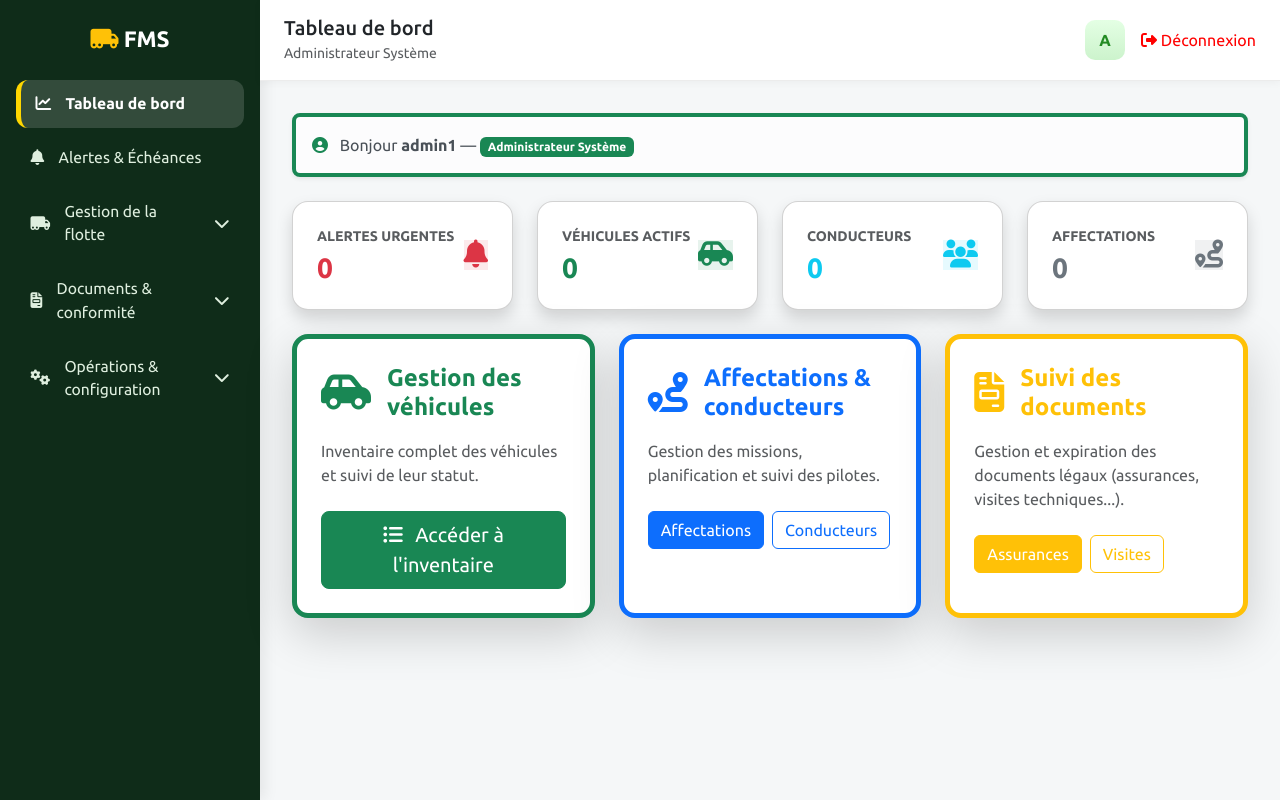
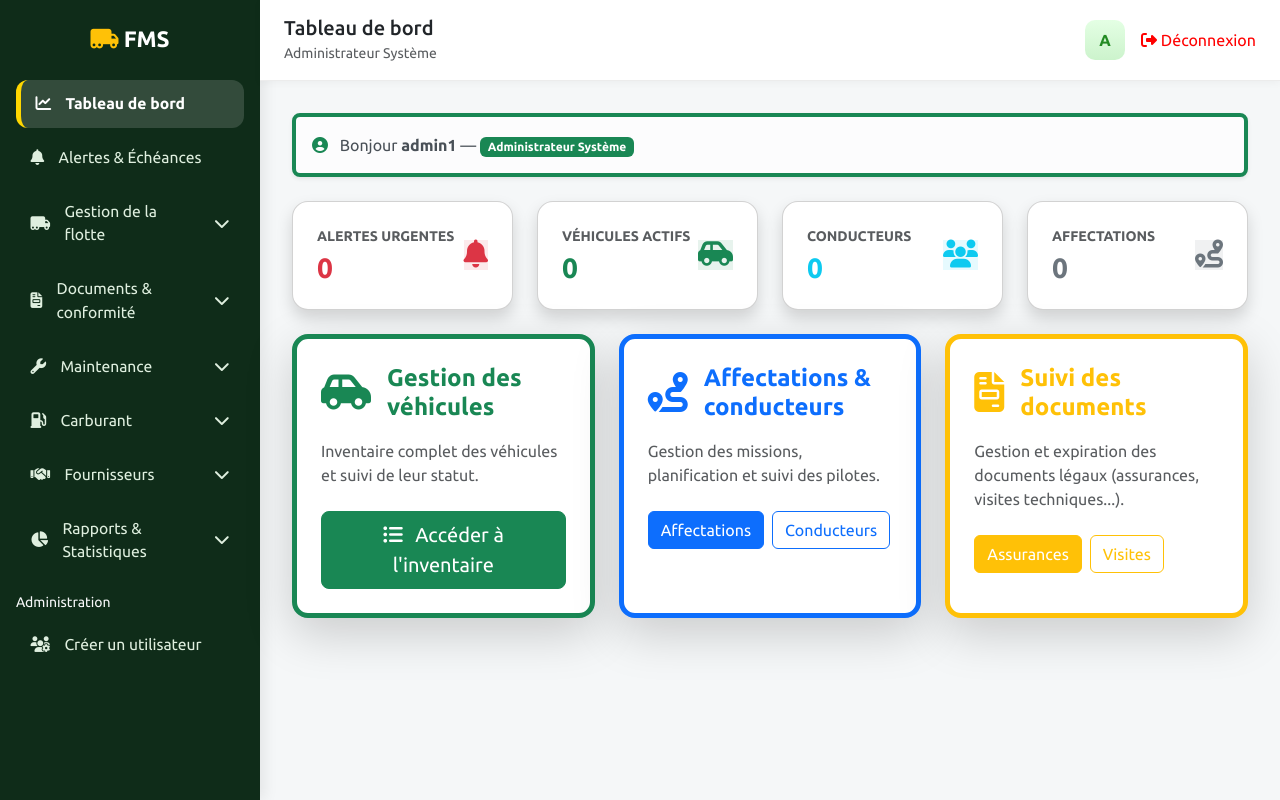
Before and after one commit to EmmanuelGaitann/FleetManagerSystem, a Django app: page /dashboard/ in a window 1280 px wide. Run offline with Django 5.2, Linux system fonts and the light colour scheme; a user stored in the database is signed in; data comes from the database, SQL or seed files in the repository.

Commit message:
mis à jour

```diff
--- a/templates/base.html
+++ b/templates/base.html
@@ -147,9 +147,10 @@
             <i class="fas fa-truck-moving text-warning"></i> FMS
         </div>
 
-        <!-- MENU -->
+        <!-- MENU PRINCIPAL -->
         <div>
 
+            <!-- Liens communs à tous les utilisateurs connectés -->
             <a href="{% url 'dashboard' %}"
                class="list-group-item-menu {% if request.resolver_match.url_name == 'dashboard' %}active{% endif %}">
                 <i class="fas fa-chart-line"></i> Tableau de bord
@@ -160,84 +161,157 @@
                 <i class="fas fa-bell"></i> Alertes & Échéances
             </a>
 
-            {% if user.role.nom == 'Gestionnaire Flotte' or user.is_superuser %}
+            {# ===================================================== #}
+            {#  ESPACE GESTIONNAIRE / ADMIN : modules métier        #}
+            {# ===================================================== #}
+            {% if user.is_superuser or user.role.nom == 'Gestionnaire Flotte' or user.role.nom == 'Administrateur Système' %}
 
-            <!-- FLOTTE -->
+            <!-- Gestion de la flotte -->
             <a class="list-group-item-menu {% if 'vehicule' in request.path or 'conducteur' in request.path or 'affectation' in request.path %}active{% endif %}"
-               href="#flotte" data-bs-toggle="collapse">
+               href="#flotteSubMenu" data-bs-toggle="collapse">
                 <i class="fas fa-truck-moving"></i> Gestion de la flotte
                 <i class="fas fa-chevron-down ms-auto"></i>
             </a>
 
-            <div id="flotte"
+            <div id="flotteSubMenu"
                  class="collapse collapse-sub-menu {% if 'vehicule' in request.path or 'conducteur' in request.path or 'affectation' in request.path %}show{% endif %}">
-
-                <a href="{% url 'vehicule_list' %}" class="{% if 'vehicule' in request.path %}active{% endif %}">
+                <a href="{% url 'vehicule_list' %}"
+                   class="{% if 'vehicule' in request.path %}active{% endif %}">
                     Véhicules
                 </a>
-
-                <a href="{% url 'conducteur_list' %}" class="{% if 'conducteur' in request.path %}active{% endif %}">
+                <a href="{% url 'conducteur_list' %}"
+                   class="{% if 'conducteur' in request.path %}active{% endif %}">
                     Conducteurs
                 </a>
-
-                <a href="{% url 'affectation_list' %}" class="{% if 'affectation' in request.path %}active{% endif %}">
+                <a href="{% url 'affectation_list' %}"
+                   class="{% if 'affectation' in request.path %}active{% endif %}">
                     Affectations
                 </a>
             </div>
 
-            <!-- DOCS -->
-            <a class="list-group-item-menu {% if 'assurance' in request.path or 'taxes' in request.path or 'visites' in request.path %}active{% endif %}"
-               href="#docs" data-bs-toggle="collapse">
+            <!-- Documents & conformité : Assurances / Taxes / Visites -->
+            <a class="list-group-item-menu {% if 'assurance' in request.path or 'taxe' in request.path or 'visite' in request.path %}active{% endif %}"
+               href="#docsSubMenu" data-bs-toggle="collapse">
                 <i class="fas fa-file-invoice"></i> Documents & conformité
                 <i class="fas fa-chevron-down ms-auto"></i>
             </a>
 
-            <div id="docs"
-                 class="collapse collapse-sub-menu {% if 'assurance' in request.path or 'taxes' in request.path or 'visites' in request.path %}show{% endif %}">
-
-                <a href="{% url 'assurance_list' %}" class="{% if 'assurance' in request.path %}active{% endif %}">
+            <div id="docsSubMenu"
+                 class="collapse collapse-sub-menu {% if 'assurance' in request.path or 'taxe' in request.path or 'visite' in request.path %}show{% endif %}">
+                <a href="{% url 'assurance_list' %}"
+                   class="{% if 'assurance' in request.path %}active{% endif %}">
                     Assurances
                 </a>
-
-                <a href="{% url 'taxe_list' %}" class="{% if 'taxes' in request.path %}active{% endif %}">
-                    Taxes circulation
+                <a href="{% url 'taxe_list' %}"
+                   class="{% if 'taxe' in request.path %}active{% endif %}">
+                    Taxes de circulation
                 </a>
-
-                <a href="{% url 'visite_list' %}" class="{% if 'visites' in request.path %}active{% endif %}">
+                <a href="{% url 'visite_list' %}"
+                   class="{% if 'visite' in request.path %}active{% endif %}">
                     Visites techniques
                 </a>
             </div>
 
-            <a class="list-group-item-menu {% if 'departement' in request.path or 'ravitaillement' in request.path %}active{% endif %}"
-               href="#config" data-bs-toggle="collapse">
-                <i class="fas fa-cogs"></i> Opérations & configuration
+            <!-- Maintenance : Entretiens + Anomalies -->
+            <a class="list-group-item-menu {% if 'entretien' in request.path or 'anomalie' in request.path %}active{% endif %}"
+               href="#maintenanceSubMenu" data-bs-toggle="collapse">
+                <i class="fas fa-wrench"></i> Maintenance
                 <i class="fas fa-chevron-down ms-auto"></i>
             </a>
 
-            <div id="config"
-                 class="collapse collapse-sub-menu {% if 'departement' in request.path or 'ravitaillement' in request.path %}show{% endif %}">
-
-                <a href="{% url 'ravitaillement_list' %}" class="{% if 'ravitaillement' in request.path %}active{% endif %}">
-                    Ravitaillements
+            <div id="maintenanceSubMenu"
+                 class="collapse collapse-sub-menu {% if 'entretien' in request.path or 'anomalie' in request.path %}show{% endif %}">
+                <a href="{% url 'entretien_list' %}"
+                   class="{% if 'entretien' in request.path %}active{% endif %}">
+                    Entretiens
                 </a>
-
-                <a href="{% url 'departement_list' %}" class="{% if 'departement' in request.path %}active{% endif %}">
-                    Départements
+                <a href="{% url 'anomalie_list' %}"
+                   class="{% if 'anomalie' in request.path %}active{% endif %}">
+                    Anomalies
                 </a>
             </div>
 
+            <!-- Carburant -->
+            <a class="list-group-item-menu {% if 'ravitaillement' in request.path %}active{% endif %}"
+               href="#carburantSubMenu" data-bs-toggle="collapse">
+                <i class="fas fa-gas-pump"></i> Carburant
+                <i class="fas fa-chevron-down ms-auto"></i>
+            </a>
+
+            <div id="carburantSubMenu"
+                 class="collapse collapse-sub-menu {% if 'ravitaillement' in request.path %}show{% endif %}">
+                <a href="{% url 'ravitaillement_list' %}"
+                   class="{% if 'ravitaillement' in request.path %}active{% endif %}">
+                    Ravitaillements
+                </a>
+            </div>
+
+            <!-- Fournisseurs -->
+            <a class="list-group-item-menu {% if 'fournisseur' in request.path or 'piece' in request.path %}active{% endif %}"
+               href="#fournisseurSubMenu" data-bs-toggle="collapse">
+                <i class="fas fa-handshake"></i> Fournisseurs
+                <i class="fas fa-chevron-down ms-auto"></i>
+            </a>
+
+            <div id="fournisseurSubMenu"
+                 class="collapse collapse-sub-menu {% if 'fournisseur' in request.path or 'piece' in request.path %}show{% endif %}">
+                <a href="{% url 'fournisseur_list' %}"
+                   class="{% if 'fournisseur' in request.path %}active{% endif %}">
+                    Fournisseurs
+                </a>
+                <a href="{% url 'piece_list' %}"
+                   class="{% if 'piece' in request.path %}active{% endif %}">
+                    Pièces & consommables
+                </a>
+            </div>
+
+            <!-- Rapports & Statistiques -->
+            <a class="list-group-item-menu {% if request.resolver_match.url_name == 'rapports_tco' or request.resolver_match.url_name == 'rapports_performance' %}active{% endif %}"
+               href="#reportSubMenu" data-bs-toggle="collapse">
+                <i class="fas fa-chart-pie"></i> Rapports & Statistiques
+                <i class="fas fa-chevron-down ms-auto"></i>
+            </a>
+
+            <div id="reportSubMenu"
+                 class="collapse collapse-sub-menu {% if request.resolver_match.url_name == 'rapports_tco' or request.resolver_match.url_name == 'rapports_performance' %}show{% endif %}">
+                <a href="{% url 'rapports_tco' %}"
+                   class="{% if request.resolver_match.url_name == 'rapports_tco' %}active{% endif %}">
+                    Coûts & TCO
+                </a>
+                <a href="{% url 'rapports_performance' %}"
+                   class="{% if request.resolver_match.url_name == 'rapports_performance' %}active{% endif %}">
+                    Performance flotte
+                </a>
+            </div>
 
             {% endif %}
 
-            {% if user.role.nom == 'Chauffeur/Opérateur' %}
+            {# ================================================ #}
+            {#  ESPACE ADMIN : gestion des utilisateurs         #}
+            {# ================================================ #}
+            {% if user.is_superuser or user.role.nom == 'Administrateur Système' %}
+            <div class="text-light small mt-3 mb-2">Administration</div>
+
+            <a href="{% url 'user_create' %}"
+               class="list-group-item-menu {% if request.resolver_match.url_name == 'user_create' %}active{% endif %}">
+                <i class="fas fa-users-cog"></i> Créer un utilisateur
+            </a>
+            {% endif %}
+
+            {# ================================================ #}
+            {#  ESPACE CHAUFFEUR / OPÉRATEUR                   #}
+            {# ================================================ #}
+            {% if user.role.nom == 'Chauffeur/Opérateur' and not user.is_superuser and user.role.nom != 'Gestionnaire Flotte' %}
             <div class="text-light small mt-3 mb-2">Espace opérateur</div>
 
-            <a class="list-group-item-menu">
-                <i class="fas fa-exclamation-triangle"></i> Signaler anomalie
+            <a href="{% url 'anomalie_list' %}"
+               class="list-group-item-menu {% if request.resolver_match.url_name == 'anomalie_list' %}active{% endif %}">
+                <i class="fas fa-exclamation-triangle"></i> Mes anomalies
             </a>
 
-            <a href="{% url 'ravitaillement_list' %}" class="list-group-item-menu">
-                <i class="fas fa-gas-pump"></i> Déclarer ravitaillement
+            <a href="{% url 'anomalie_create' %}"
+               class="list-group-item-menu {% if request.resolver_match.url_name == 'anomalie_create' %}active{% endif %}">
+                <i class="fas fa-plus-circle"></i> Signaler une anomalie
             </a>
             {% endif %}
 
@@ -261,20 +335,17 @@
                 <div class="avatar">{{ user.username|slice:":1"|upper }}</div>
                 <form action="{% url 'logout' %}" method="post" style="display: inline;">
                     {% csrf_token %}
-
                     <button type="submit" style="
                         background: none;
                         border: none;
                         padding: 0;
                         cursor: pointer;
-        /* Maintenir le style de votre menu */
                         color: red;
                         text-decoration: red;
                     ">
                         <i class="fas fa-sign-out-alt"></i> Déconnexion
                     </button>
                 </form>
-
             </div>
             {% endif %}
         </nav>
@@ -284,11 +355,9 @@
             {% block content %}{% endblock %}
         </div>
 
-
     </div>
 
 </div>
-
 
 <script src="https://cdn.jsdelivr.net/npm/bootstrap@5.3.3/dist/js/bootstrap.bundle.min.js"></script>
 
```
Lines whose indentation alone changed are shown as unchanged.
